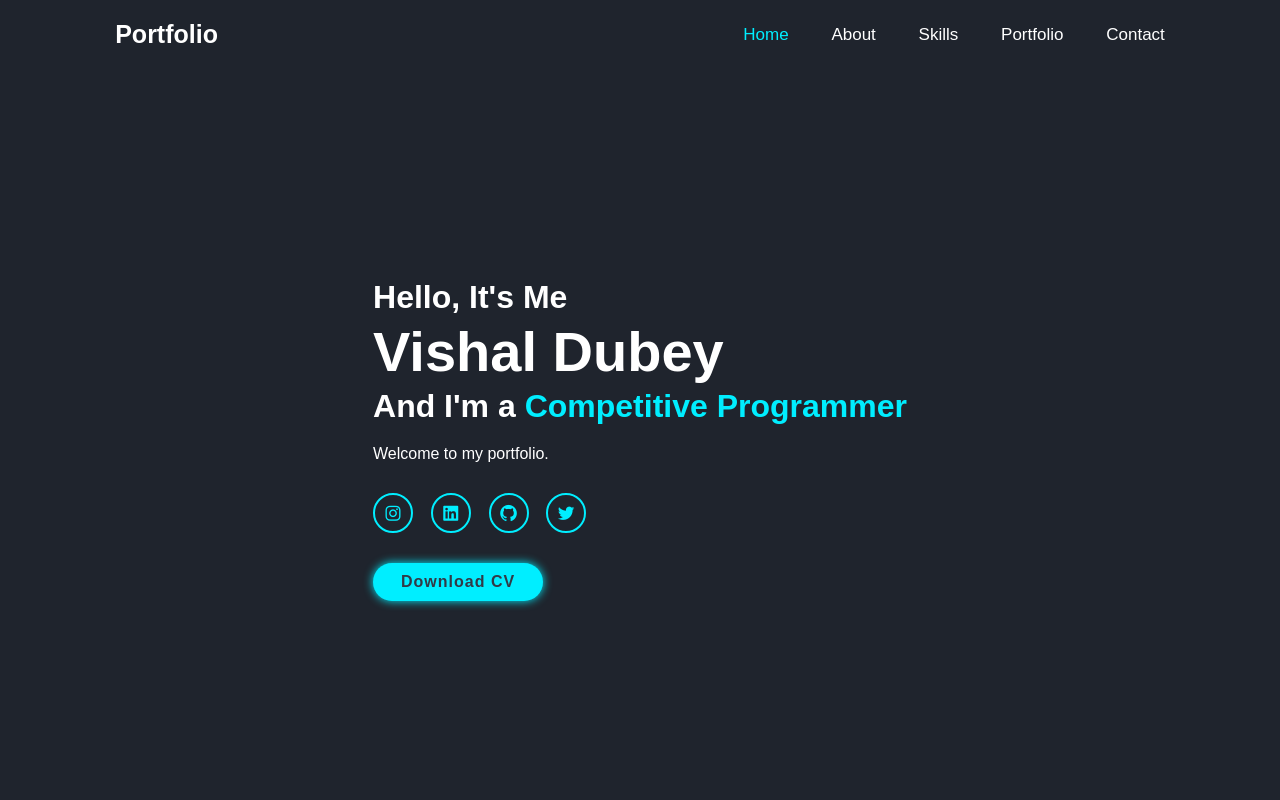
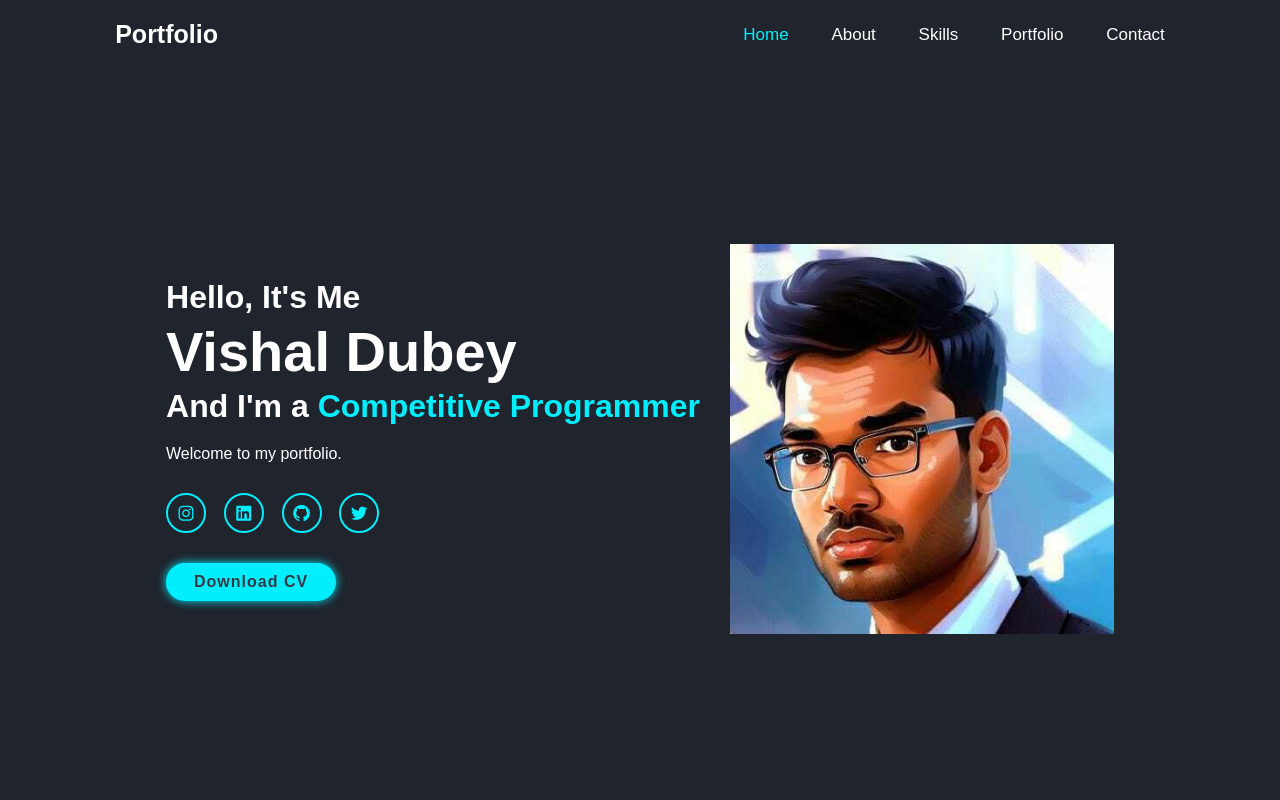
Before and after one commit to vishaldubey40/Portfolio, a plain HTML site: page index.html in a window 1280 px wide. Shown: the top 800 px of the page. Drawn offline with nearby package versions, Linux system fonts and the light colour scheme.

Commit message:
Update index.html

```diff
--- a/index.html
+++ b/index.html
@@ -42,7 +42,7 @@
             <a href="https://drive.google.com/file/d/1DiuMxeqs-C3KO3H4UraOS-vIEb5N-Nqm/view?usp=sharing" class="btn">Download CV</a>
         </div>
         <div class="home-img">
-<!--             <img src="Avtar (1).jpg" alt="Profile Pic"> -->
+            <img src="Avtar (1).jpg" alt="Profile Pic">
         </div>
     </section>
     <section class="about" id="about">
```
